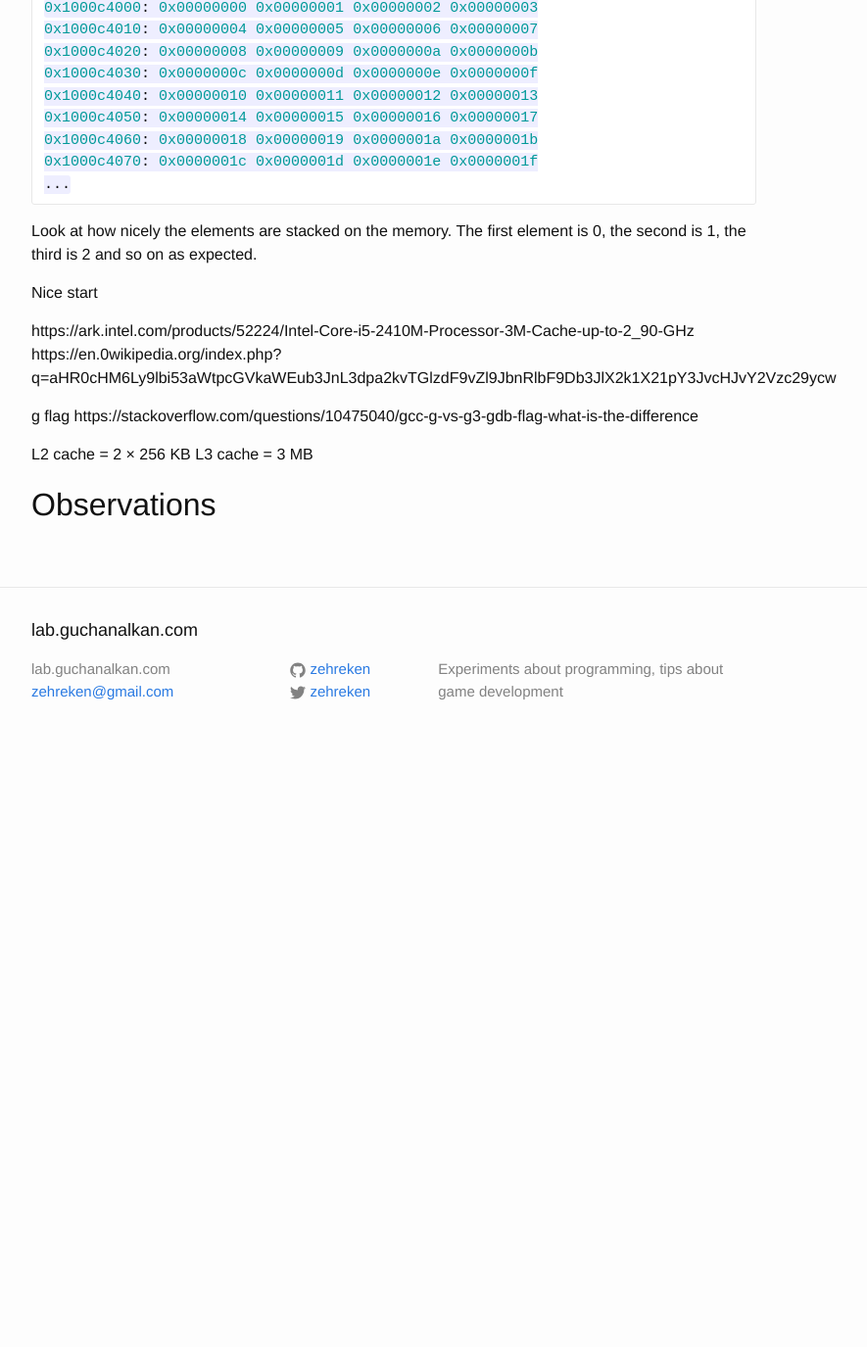
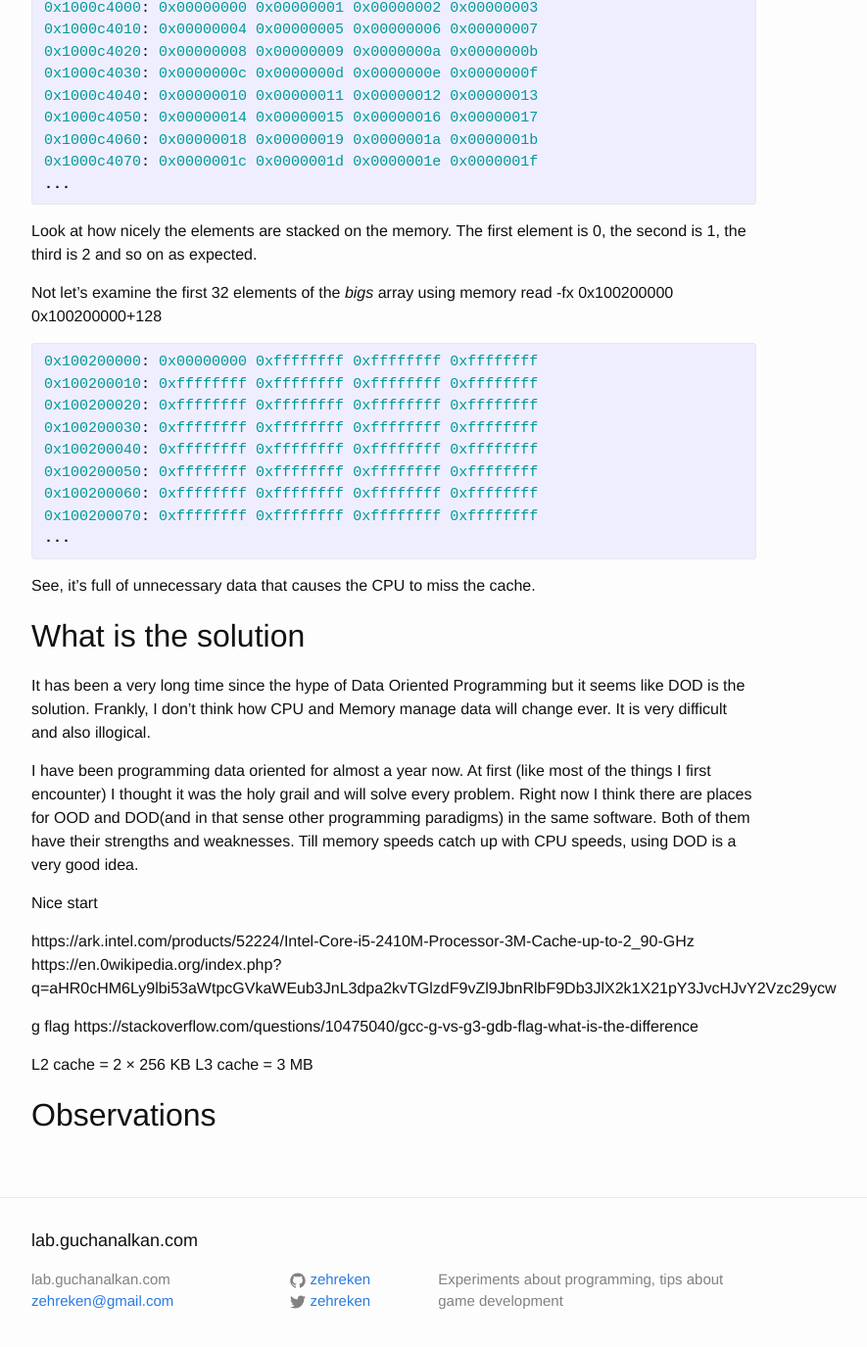
Before and after one commit to zehreken/zehreken.github.io, a Jekyll site: the page built from _posts/2017-06-08-cache-miss-and-data-locality.markdown, in a window 1280 px wide and 1400 px high, scrolled down 2073 px. Shown: the top 1375 px of the window at 98% size, without its empty margins (238-1123 px from the left). Built offline with Jekyll 4.4.1, drawn with Linux system fonts in a browser that asks for light colours; before the commit the page ends 2850 px from its top, so only the background shows below that.

Commit message:
Update post

````diff
--- a/_posts/2017-06-08-cache-miss-and-data-locality.markdown
+++ b/_posts/2017-06-08-cache-miss-and-data-locality.markdown
@@ -39,7 +39,7 @@ class Small
 {% endhighlight %}
 
 Here, we loop through the arrays
-```javascript
+{% highlight ruby %}
 void loop()
 {
 	const int SIZE = 50000;
@@ -56,7 +56,7 @@ void loop()
 		smalls[i].setActor(i);
 	}
 }
-```
+{% endhighlight %}
 
 On average the second loop completes ~360 times faster than the first loop. The process is the same, which is setting an int field of an object. Why is that? Because the _clutter_ in the Big object causes the cpu to miss the cached data. Because the L1 and L2 caches are full of unnecessary data.
 
@@ -77,7 +77,7 @@ Address of smalls: 0x1000c4000
 
 lets examine the first 32 elements of the _smalls_ array using
 memory read -fx 0x1000c4000 0x1000c4000+128
-```javascript
+{% highlight ruby %}
 0x1000c4000: 0x00000000 0x00000001 0x00000002 0x00000003
 0x1000c4010: 0x00000004 0x00000005 0x00000006 0x00000007
 0x1000c4020: 0x00000008 0x00000009 0x0000000a 0x0000000b
@@ -87,10 +87,29 @@ memory read -fx 0x1000c4000 0x1000c4000+128
 0x1000c4060: 0x00000018 0x00000019 0x0000001a 0x0000001b
 0x1000c4070: 0x0000001c 0x0000001d 0x0000001e 0x0000001f
 ...
-```
+{% endhighlight %}
 
 Look at how nicely the elements are stacked on the memory. The first element is 0, the second is 1, the third is 2 and so on as expected.
 
+Not let's examine the first 32 elements of the _bigs_ array using
+memory read -fx 0x100200000 0x100200000+128
+{% highlight ruby %}
+0x100200000: 0x00000000 0xffffffff 0xffffffff 0xffffffff
+0x100200010: 0xffffffff 0xffffffff 0xffffffff 0xffffffff
+0x100200020: 0xffffffff 0xffffffff 0xffffffff 0xffffffff
+0x100200030: 0xffffffff 0xffffffff 0xffffffff 0xffffffff
+0x100200040: 0xffffffff 0xffffffff 0xffffffff 0xffffffff
+0x100200050: 0xffffffff 0xffffffff 0xffffffff 0xffffffff
+0x100200060: 0xffffffff 0xffffffff 0xffffffff 0xffffffff
+0x100200070: 0xffffffff 0xffffffff 0xffffffff 0xffffffff
+...
+{% endhighlight %}
+See, it's full of unnecessary data that causes the CPU to miss the cache.
+
+## What is the solution
+It has been a very long time since the hype of Data Oriented Programming but it seems like DOD is the solution. Frankly, I don't think how CPU and Memory manage data will change ever. It is very difficult and also illogical.
+
+I have been programming data oriented for almost a year now. At first (like most of the things I first encounter) I thought it was the holy grail and will solve every problem. Right now I think there are places for OOD and DOD(and in that sense other programming paradigms) in the same software. Both of them have their strengths and weaknesses. Till memory speeds catch up with CPU speeds, using DOD is a very good idea.
 
 Nice start
 
````
